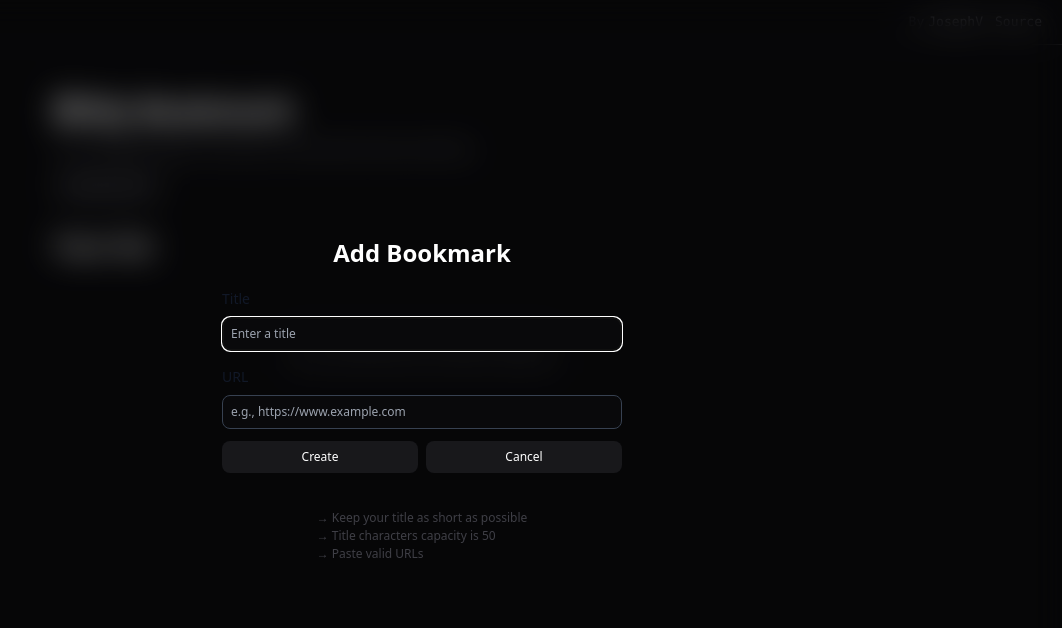
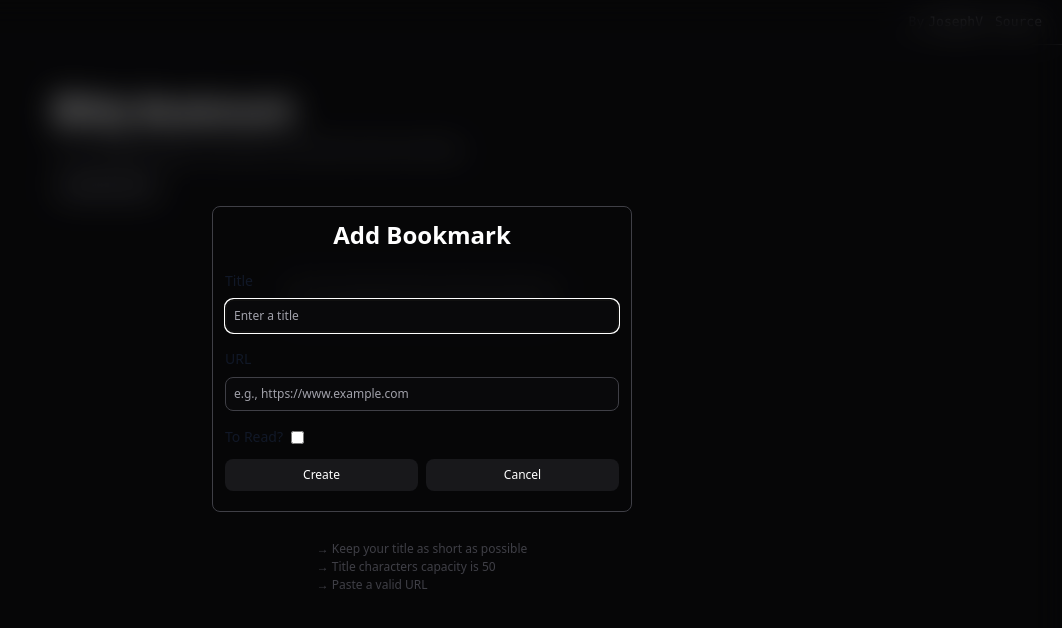
Before and after one commit to itsJosephV/Bookmark-DnD, a React (Vite) app: page / in a window 1280 px wide. Both pictures are taken after a click on the button "Add Bookmark". Shown: the top 628 px of the page, without its empty margins (218-1280 px from the left). Built offline with nearby package versions, Linux system fonts and the light colour scheme.

Commit message:
toRead tag added

```diff
--- a/src/App.jsx
+++ b/src/App.jsx
@@ -16,6 +16,7 @@ function App() {
         id: bookmark.id,
         bmTitle: bookmark.bmTitle,
         bmUrl: bookmark.bmUrl,
+        bmToRead: bookmark.bmToRead,
         randomColor: bookmark.randomColor
         //...bookmark
       },
@@ -23,7 +24,7 @@ function App() {
     setModal(false);
   };
 
-  // console.log(bookmarks);
+  console.log(bookmarks);
 
   const handleDelete = (id) => {
     setBookmarks((prev) => prev.filter((item) => item.id !== id));
@@ -42,7 +43,7 @@ function App() {
           My Bookmark
         </h1>
         <p className="text-zinc-500">
-          Your desktop app to save your favourites sites and links.
+          Your desktop app to save your favorites sites and links.
         </p>
       </div>
       <div className="mb-7">
--- a/src/Icons.jsx
+++ b/src/Icons.jsx
@@ -1,4 +1,4 @@
-export const BookmarkIcon = ({width, height, fill}) => {
+export const BookmarkIcon = ({ width, height, fill }) => {
   return (
     <svg
       stroke="currentColor"
@@ -16,3 +16,19 @@ export const BookmarkIcon = ({width, height, fill}) => {
     </svg>
   );
 };
+
+export const ToReadIcon = ({ width, height, fill }) => {
+  return (
+    <svg
+      stroke="currentColor"
+      fill={fill}
+      stroke-width="0"
+      viewBox="0 0 24 24"
+      height={height}
+      width={width}
+      xmlns="http://www.w3.org/2000/svg"
+    >
+      <path d="M21.977,13.783l-2-9C19.874,4.326,19.469,4,19,4h-3v2h2.198l0.961,4.326C18.645,10.121,18.087,10,17.5,10 c-1.953,0-3.603,1.258-4.224,3h-2.553c-0.621-1.742-2.271-3-4.224-3c-0.587,0-1.145,0.121-1.659,0.326L5.802,6H8V4H5 C4.531,4,4.125,4.326,4.024,4.783l-2,9l0.047,0.011C2.035,14.025,2,14.258,2,14.5C2,16.981,4.019,19,6.5,19 c2.31,0,4.197-1.756,4.449-4h2.102c0.252,2.244,2.139,4,4.449,4c2.481,0,4.5-2.019,4.5-4.5c0-0.242-0.034-0.475-0.071-0.706 L21.977,13.783z M6.5,17C5.122,17,4,15.878,4,14.5S5.122,12,6.5,12S9,13.122,9,14.5S7.878,17,6.5,17z M17.5,17 c-1.379,0-2.5-1.122-2.5-2.5s1.121-2.5,2.5-2.5s2.5,1.122,2.5,2.5S18.879,17,17.5,17z"></path>
+    </svg>
+  );
+};
--- a/src/components/BookmarkCard.jsx
+++ b/src/components/BookmarkCard.jsx
@@ -2,6 +2,8 @@ import React, { useEffect, useState } from "react";
 import { cardTitleGenerator } from "../utils/cardTitleGenerator";
 import { useSortable } from "@dnd-kit/sortable";
 import { CSS } from "@dnd-kit/utilities";
+import { ToReadIcon } from "../Icons";
+ToReadIcon;
 
 const BookmarkCard = ({ bookmark, handleDelete }) => {
   const cardTitle = cardTitleGenerator(bookmark);
@@ -22,12 +24,12 @@ const BookmarkCard = ({ bookmark, handleDelete }) => {
   const style = {
     transform: CSS.Transform.toString(transform),
     transition,
-    ...(isDragging && {pointerEvents: 'none'})
+    ...(isDragging && { pointerEvents: "none" }),
   };
 
   useEffect(() => {
-    console.log(isDragging)
-  },[isDragging])
+    console.log(isDragging);
+  }, [isDragging]);
 
   return (
     <div
@@ -40,7 +42,7 @@ const BookmarkCard = ({ bookmark, handleDelete }) => {
       <a
         href={bookmark.bmUrl}
         target="_blank"
-        className="border border-zinc-800 bg-zinc-900 rounded-lg flex flex-row justify-center items-center h-[80px]"
+        className="border border-zinc-800 bg-zinc-900 rounded-lg flex flex-row justify-center items-center h-[80px] relative"
       >
         <p
           className={`text-5xl font-semibold`}
@@ -48,6 +50,11 @@ const BookmarkCard = ({ bookmark, handleDelete }) => {
         >
           {cardTitle}
         </p>
+        {bookmark.bmToRead ? (
+          <div className="absolute top-[3px] right-[3px] p-[1px] rounded-[4px] bg-zinc-600">
+            <ToReadIcon width={".9em"} height={".9em"} fill={"#e4e4e7"} />
+          </div>
+        ) : null}
       </a>
       <a
         role="button"
--- a/src/components/BookmarkList.jsx
+++ b/src/components/BookmarkList.jsx
@@ -1,3 +1,4 @@
+import { useState } from "react";
 import BookmarkCard from "./BookmarkCard";
 import EmptyList from "./EmptyList";
 import {
@@ -16,11 +17,10 @@ import {
 } from "@dnd-kit/sortable";
 
 const BookmarkList = ({ bookmarks, handleDelete, setBookmarks }) => {
-
   const sensors = useSensors(
     useSensor(PointerSensor, {
       activationConstraint: {
-        distance: 10,
+        distance: 5,
       },
     })
   );
@@ -37,7 +37,6 @@ const BookmarkList = ({ bookmarks, handleDelete, setBookmarks }) => {
   return (
     <section>
       <div className="mb-5">
-        <h1 className="text-2xl font-semibold">Your list</h1>
       </div>
       {bookmarks.length > 0 ? (
         <DndContext
--- a/src/components/BookmarkModal.jsx
+++ b/src/components/BookmarkModal.jsx
@@ -5,6 +5,7 @@ import { randomColorGenerator as randomColor } from "../utils/randomColorGenerat
 const BookmarkModal = ({ modal, addBookmark, setModal }) => {
   const [bookmarkTitle, setBookmarkTitle] = useState("");
   const [bookmarkUrl, setBookmarkUrl] = useState("");
+  const [bookmarkToRead, setBookmarkToRead] = useState(false);
 
   const inputRef = useRef(null);
 
@@ -16,32 +17,41 @@ const BookmarkModal = ({ modal, addBookmark, setModal }) => {
     setBookmarkUrl(e.target.value);
   };
 
+  const handleToReadCB = () => {
+    setBookmarkToRead(true);
+  };
+
   const handleBmSubmit = (e) => {
     e.preventDefault();
     addBookmark({
       id: uuid(),
       bmTitle: bookmarkTitle,
       bmUrl: bookmarkUrl,
+      bmToRead: bookmarkToRead,
       randomColor: randomColor(),
     });
     setBookmarkTitle("");
     setBookmarkUrl("");
+    setBookmarkToRead(false);
   };
 
   const handleCancel = () => {
     setModal(false);
     setBookmarkTitle("");
     setBookmarkUrl("");
+    setBookmarkToRead(false);
   };
 
   useEffect(() => {
     inputRef?.current?.focus();
   }, [modal]);
 
+  console.log(bookmarkToRead);
+
   return modal ? (
     <div className="fixed inset-0 bg-black bg-opacity-30 backdrop-blur-lg flex flex-col justify-center items-center p-5 gap-7">
       <form
-        className="flex flex-col w-full max-w-[400px]"
+        className="border border-zinc-700 rounded-lg p-3 flex flex-col w-full max-w-[420px]"
         onSubmit={handleBmSubmit}
       >
         <div className="mb-5">
@@ -62,7 +72,7 @@ const BookmarkModal = ({ modal, addBookmark, setModal }) => {
               onChange={handleTitleChange}
               type="text"
               placeholder="Enter a title"
-              className="block w-full p-2 bg-zinc-950 border-gray-700 border rounded-lg sm:text-xs  dark:placeholder-gray-400"
+              className="block w-full p-2 bg-zinc-950 border-zinc-700 border rounded-lg text-xs placeholder-zinc-400"
               maxLength={50}
               required
             />
@@ -80,20 +90,33 @@ const BookmarkModal = ({ modal, addBookmark, setModal }) => {
               onChange={handleUrlChange}
               type="text"
               placeholder="e.g., https://www.example.com"
-              className="block w-full p-2 bg-zinc-950 border-gray-700 border rounded-lg sm:text-xs dark:placeholder-gray-400"
+              className="block w-full p-2 bg-zinc-950 border-zinc-700 border rounded-lg text-xs  placeholder-zinc-400"
               required
+            />
+          </div>
+          <div className="flex items-center gap-2">
+            <label
+              htmlFor="toread"
+              className="text-sm font-medium text-gray-900 dark:text-white"
+            >
+              To Read?{" "}
+            </label>
+            <input
+              type="checkbox"
+              value={bookmarkToRead}
+              onChange={handleToReadCB}
             />
           </div>
         </div>
         <div className="flex flex-row justify-between">
           <button
             type="submit"
-            className="text-white w-full bg-zinc-900 hover:bg-zinc-800 focus:outline-none focus:ring-4 focus:ring-gray-300 font-medium rounded-lg text-xs px-3 py-2 mr-2 mb-2"
+            className="text-white w-full bg-zinc-900 hover:bg-zinc-800 focus:outline-none focus:ring-4 focus:ring-gray-300 font-medium rounded-lg text-xs px-3 py-2 mr-2 mb-2 cursor-pointer"
           >
             Create
           </button>
           <button
-            className="text-white w-full bg-zinc-900 hover:bg-zinc-800 focus:outline-none focus:ring-4 focus:ring-gray-300 font-medium rounded-lg text-xs px-3 py-2 mb-2"
+            className="text-white w-full bg-zinc-900 hover:bg-zinc-800 focus:outline-none focus:ring-4 focus:ring-gray-300 font-medium rounded-lg text-xs px-3 py-2 mb-2 cursor-pointer"
             onClick={handleCancel}
           >
             Cancel
@@ -103,7 +126,7 @@ const BookmarkModal = ({ modal, addBookmark, setModal }) => {
       <div className="text-[12px] text-zinc-700 inline-block">
         <p>→ Keep your title as short as possible</p>
         <p>→ Title characters capacity is 50</p>
-        <p>→ Paste valid URLs</p>
+        <p>→ Paste a valid URL</p>
       </div>
     </div>
   ) : null;
```
